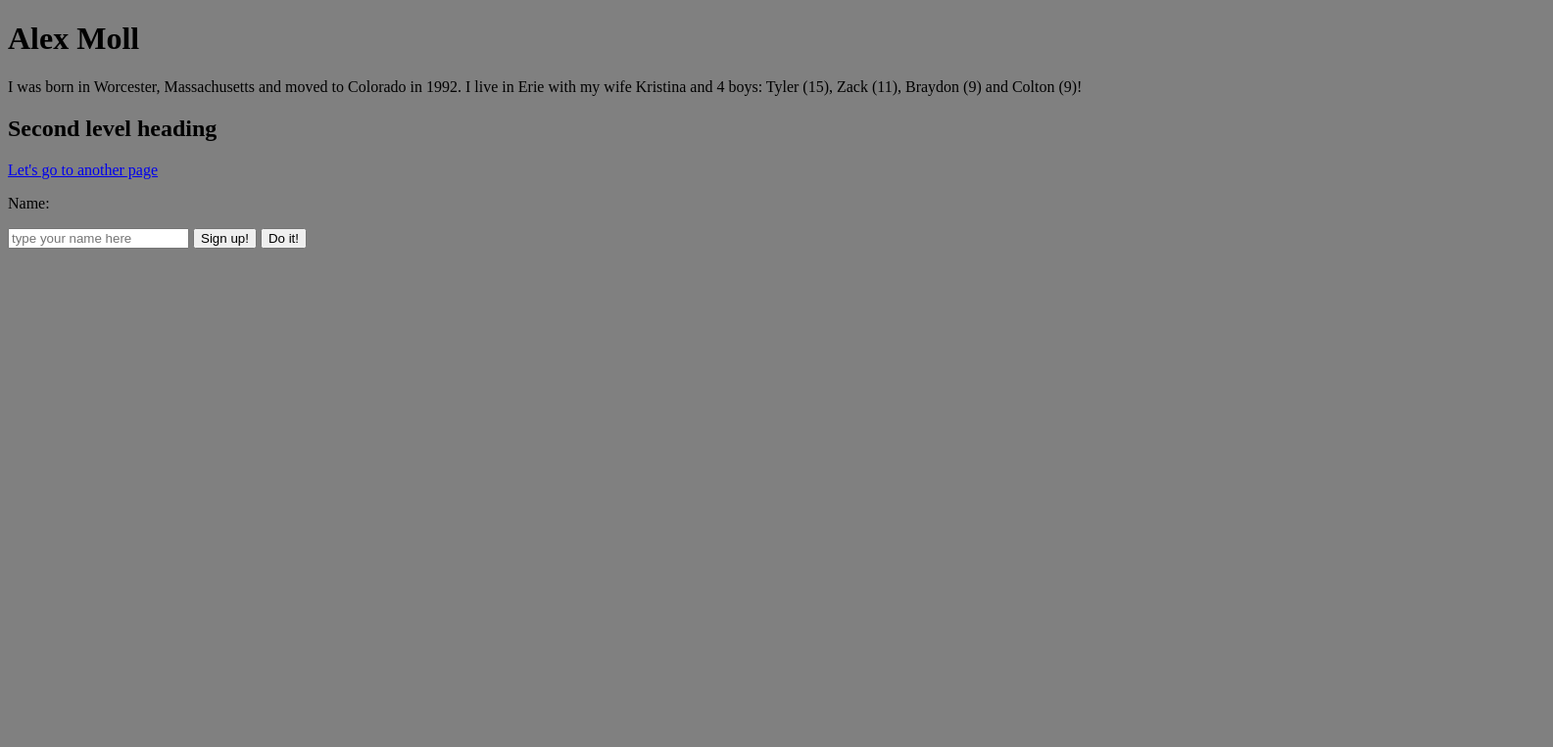
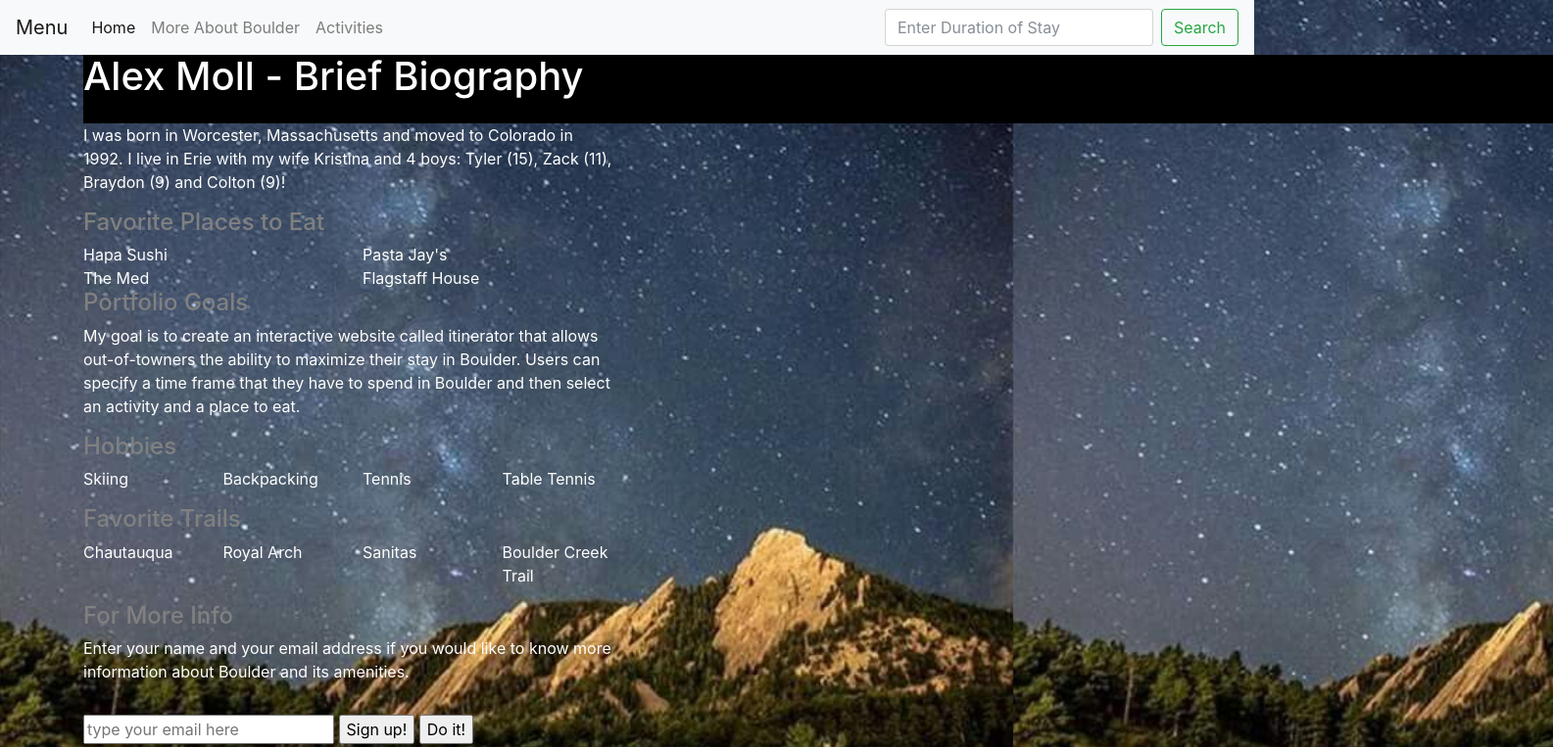
Before and after one commit to abmoll/portfolio-start, a plain HTML site: page index.html in a window 1280 px wide. Shown: the top 763 px of the page at 98% size, 1585 px wide, since content can reach past the window. Drawn offline with nearby package versions, Linux system fonts and the light colour scheme.

Commit message:
added images of Boulder

```diff
--- a/index.html
+++ b/index.html
@@ -1,23 +1,92 @@
 <!DOCTYPE html>
-<html>
+<html lang="en">
   <head>
     <title>Welcome to my WebPage!</title>
+    <meta name="viewport" content="width=device-width, initial-scale=1">
     <meta description = "This is a web page">
-    <link rel="stylesheet" type="text/css" href="./main.css" ></link>
+    <link rel="stylesheet" href="https://maxcdn.bootstrapcdn.com/bootstrap/4.0.0-beta/css/bootstrap.min.css" integrity="sha384-/Y6pD6FV/Vv2HJnA6t+vslU6fwYXjCFtcEpHbNJ0lyAFsXTsjBbfaDjzALeQsN6M" crossorigin="anonymous">
+    <link rel="stylesheet" type="text/css" href="./main.css" >
   </head>
+    <body>
+      <nav class="navbar navbar-expand-lg navbar-light bg-light">
+  <a class="navbar-brand" href="#">Menu</a>
+  <button class="navbar-toggler" type="button" data-toggle="collapse" data-target="#navbarSupportedContent" aria-controls="navbarSupportedContent" aria-expanded="false" aria-label="Toggle navigation">
+    <span class="navbar-toggler-icon"></span>
+  </button>
 
-    <body>
-      <h1>Alex Moll</h1>
+  <div class="collapse navbar-collapse" id="navbarSupportedContent">
+    <ul class="navbar-nav mr-auto">
+      <li class="nav-item active">
+        <a class="nav-link" href="#">Home <span class="sr-only">(current)</span></a>
+      </li>
+      <li class="nav-item">
+        <a class="nav-link" href="#">More About Boulder</a>
+      </li>
+      <li class="nav-item">
+        <a class="nav-link" href="#">Activities</a>
+      </li>
+    </ul>
+    <form class="form-inline my-2 my-lg-0">
+      <input class="form-control mr-sm-2" type="text" placeholder="Enter Duration of Stay" aria-label="Search">
+      <button class="btn btn-outline-success my-2 my-sm-0" type="submit">Search</button>
+    </form>
+  </div>
+</nav>
+      <div class = "container">
+        <div class = "title-bar">
+          <h1>Alex Moll - Brief Biography</h1>
+        </div>
+      <div class = "row">
+        <div class="col-lg-6 col-md-4 col-sm-6 col-xs-12">
       <p>I was born in Worcester, Massachusetts and moved to Colorado in 1992. I live in Erie with my wife Kristina and 4 boys: Tyler (15), Zack (11), Braydon (9) and Colton (9)!</p>
+      <h4>Favorite Places to Eat</h4>
+      <div class = "row">
+        <div class = "col">Hapa Sushi</div>
+        <div class = "col">Pasta Jay's</div>
+      </div>
+      <div class = "row">
+        <div class = "col">The Med</div>
+        <div class = "col">Flagstaff House</div>
+      </div>
+      <h4>Portfolio Goals</h4>
+            <p>My goal is to create an interactive website called itinerator that allows out-of-towners the ability to maximize their stay in Boulder.
+             Users can specify a time frame that they have to spend in Boulder and then select an activity and a place to eat.</p>
+             <h4>Hobbies</h4>
+             <div class = "row">
+               <div class = "col">Skiing</div>
+               <div class = "col">Backpacking</div>
+               <div class = "col">Tennis</div>
+               <div class = "col">Table Tennis</div>
+             </div>
+            <p></p>
+             <h4>Favorite Trails</h4>
+             <div class = "row">
+               <div class = "col">Chautauqua</div>
+               <div class = "col">Royal Arch</div>
+               <div class = "col">Sanitas</div>
+              <div class = "col">Boulder Creek Trail</div>
+             </div>
+             <p></p>
+              <h4>For More Info</h4>
+               <p>Enter your name and your email address if you would like to know more information about Boulder and its amenities.</p>
+             </div>
 
-      <h2>Second level heading</h2>
-      <a href="./dashboard.html">Let's go to another page</a>
-        <form>
-            <p>Name:</p>
-            <input type="text" placeholder="type your name here">
+    </div>
+    <form>
+      <p></p>
+            <input type="text" placeholder="type your email here">
             <!-- another way to submit code-->
             <input type = "submit" value="Sign up!">
             <button type="submit">Do it!</button>
+          </form>
+          <p> </p>
+          <img src="Boulder.jpg" width=70%>
+          </div>
+
+        <script src="https://code.jquery.com/jquery-3.2.1.slim.min.js" integrity="sha384-KJ3o2DKtIkvYIK3UENzmM7KCkRr/rE9/Qpg6aAZGJwFDMVNA/GpGFF93hXpG5KkN" crossorigin="anonymous"></script>
+        <script src="https://cdnjs.cloudflare.com/ajax/libs/popper.js/1.11.0/umd/popper.min.js" integrity="sha384-b/U6ypiBEHpOf/4+1nzFpr53nxSS+GLCkfwBdFNTxtclqqenISfwAzpKaMNFNmj4" crossorigin="anonymous"></script>
+        <script src="https://maxcdn.bootstrapcdn.com/bootstrap/4.0.0-beta/js/bootstrap.min.js" integrity="sha384-h0AbiXch4ZDo7tp9hKZ4TsHbi047NrKGLO3SEJAg45jXxnGIfYzk4Si90RDIqNm1" crossorigin="anonymous"></script>
+
     </body>
 
 </html>
--- a/main.css
+++ b/main.css
@@ -1,6 +1,13 @@
 body {
   background-color: gray;
+  background-image: url(boulder_night.jpg);
+  background-size: contain;
+  color: white;
 
+}
+
+h4 {
+  color: grey;
 }
 
 #theBox {
@@ -9,3 +16,15 @@ body {
   padding: 3px;
   margin: 10px;
 }
+
+.title-bar {
+  height: 70px;
+  width: 1500px;
+  background-color: black;
+  color: white;
+
+}
+
+img {
+  opacity: 0.8;
+}
```
Also changed, not shown: Boulder.jpg (added), boulder_night.jpg (added).
